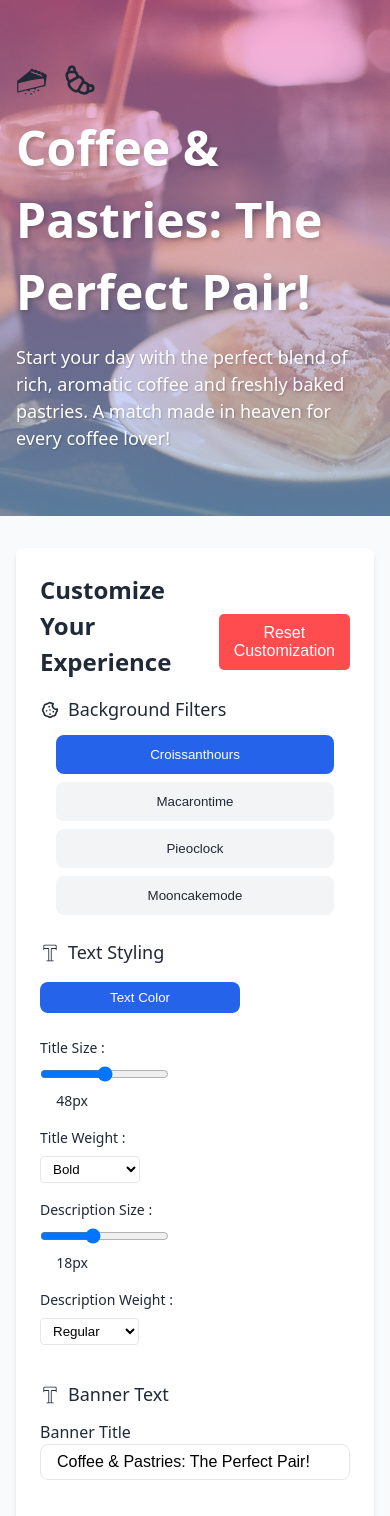
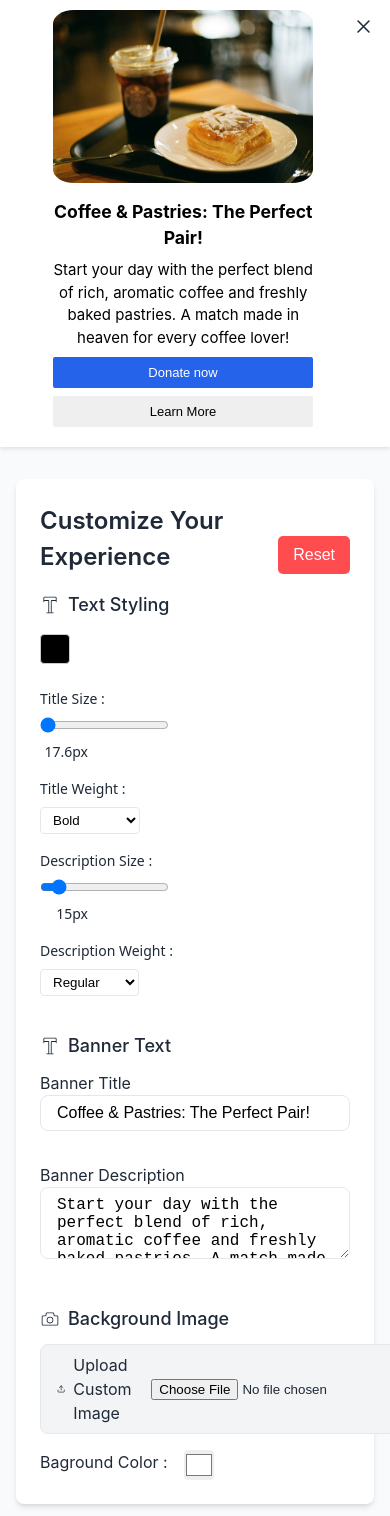
Before and after one commit to nedjwab/interactive-banner, a React (Create React App) app: page / in a window 390 px wide. Shown: the top 1516 px of the page. Built offline with nearby package versions, Linux system fonts and the light colour scheme.

Commit message:
feat: update banner design and add background color picker

```diff
--- a/src/components/Banner/Banner.css
+++ b/src/components/Banner/Banner.css
@@ -15,46 +15,37 @@
 }
 
 body {
-  font-family: system-ui, -apple-system, sans-serif;
+  font-family: -apple-system, BlinkMacSystemFont, 'Segoe UI', Roboto, 'Helvetica Neue', Arial, sans-serif;
+  line-height: 1.5;
   background-color: var(--color-background);
   color: var(--color-text);
-  line-height: 1.5;
 }
 
 /* Banner styles */
 .banner {
   position: relative;
-  width: 100%;
-  min-height: 300px;
-  max-height: 600px;
-  overflow: hidden;
+  background-color: var(--color-background);
+  padding: 10px 40px 12px 16px;
+  font-size: 14px;
+  box-shadow: 0 2px 4px rgba(0, 0, 0, 0.1);
+}
+
+.banner-elements {
+  display: flex;
+  flex-direction: row;
+  margin: 0 11%;
 }
 
 .banner-image {
-  position: absolute;
-  inset: 0;
-  width: 100%;
-  height: 100%;
-  object-fit: cover;
+  width: 14%;
+  border-radius: 8%;
+  margin-right: 30px;
 }
-
-.banner-overlay {
-  position: absolute;
-  inset: 0;
-  transition: var(--transition-default);
-}
-
-.banner-overlay.croissanthours { background: linear-gradient(to bottom, rgba(244, 114, 182, 0.6), rgba(147, 197, 253, 0.6)); }
-.banner-overlay.macarontime { background: linear-gradient(to bottom, rgba(96, 165, 250, 0.6), rgba(191, 219, 254, 0.6)); }
-.banner-overlay.pieoclock { background: linear-gradient(to bottom, rgba(251, 146, 60, 0.6), rgba(168, 85, 247, 0.6)); }
-.banner-overlay.mooncakemode { background: linear-gradient(to bottom, rgba(30, 58, 138, 0.6), rgba(88, 28, 135, 0.6)); }
 
 .banner-content {
   position: relative;
   height: 100%;
-  max-width: 1200px;
-  margin: 0 auto;
-  padding: 64px 16px;
+  max-width: 980px;
   display: flex;
   align-items: center;
 }
@@ -63,26 +54,43 @@ body {
   transition: var(--transition-default);
 }
 
-.banner-icons {
-  display: flex;
-  align-items: center;
-  gap: 16px;
-  margin-bottom: 16px;
-}
-
 .banner-title {
-  font-size: 48px;
+  font-size: 1px;
   font-weight: bold;
-  margin-bottom: 16px;
-  color: var(--color-white);
-  text-shadow: 2px 2px 4px rgba(0, 0, 0, 0.2);
+  margin-bottom: 8px;
+  color: var(--color-primary);
 }
 
 .banner-description {
   font-size: 20px;
+  margin-bottom: 8px;
   max-width: 32rem;
+  color: var(--color-primary);
+}
+
+.buttons {
+  padding: 8px 10px;
+  border-radius: 2px;
+  border: none;
+  font-weight: 500;
+  cursor: pointer;
+  transition: all 0.2s ease;
+  font-size: 13px;
+}
+
+.buttons.donate-button {
+  background-color: var(--color-primary);
+  margin-right: 16px;
   color: var(--color-white);
-  text-shadow: 1px 1px 2px rgba(0, 0, 0, 0.2);
+}
+
+.close-icon {
+  position: absolute;
+  top: 14px;
+  right: 14px;
+  background: none;
+  border: none;
+  cursor: pointer
 }
 
 .controls {
@@ -236,11 +244,12 @@ body {
   margin-top: 16px;
 }
 
-.color-picker-container {
-  position: relative;
-  width: 100%;
-  max-width: 200px;
+.bg-color-controls {
+  display: flex;
+  flex-direction: row;
+  gap: 16px;
 }
+
 
 .color-picker-button {
   width: 100%;
@@ -358,3 +367,47 @@ body {
     min-width: auto;
   }
 }
+@media (max-width: 1024px) {
+  .banner-elements {
+    flex-direction: column;
+    align-items: center;
+  }
+
+  .banner-image {
+    width: 100%;
+    margin-right: 0;
+    margin-bottom: 16px;
+  }
+
+  .banner-content {
+    max-width: 100%;
+    text-align: center;
+  }
+
+  .buttons {
+    width: 100%;
+    margin-bottom: 8px;
+  }
+}
+@media (max-width: 480px) {
+  .banner-elements {
+    flex-direction: column;
+    align-items: center;
+  }
+
+  .banner-image {
+    width: 100%;
+    margin-right: 0;
+    margin-bottom: 16px;
+  }
+
+  .banner-content {
+    max-width: 100%;
+    text-align: center;
+  }
+
+  .buttons {
+    width: 100%;
+    margin-bottom: 8px;
+  }
+}
--- a/src/components/Banner/Banner.jsx
+++ b/src/components/Banner/Banner.jsx
@@ -1,40 +1,29 @@
-import React, { useMemo, useState, useCallback } from 'react';
-import { LuCroissant } from "react-icons/lu";
+import React, { useState, useCallback } from 'react';
 import { CiText,CiCamera } from "react-icons/ci";
 import { LuUpload } from "react-icons/lu";
-import { TbCookie } from "react-icons/tb";
-import { GiPieSlice } from "react-icons/gi";
-import { BsCake2 } from "react-icons/bs";
 import { HexColorPicker } from 'react-colorful';
+import { IoCloseOutline } from "react-icons/io5";
 import coffee from '../../assets/images/coffee.jpg';
-import cup from '../../assets/images/cup.jpg';
-import gateaux from '../../assets/images/gateaux.jpg';
-import sweet from '../../assets/images/sweet.jpg';
 import './Banner.css';
 
 const Banner = () => {
-  const [timeOfDay, setTimeOfDay] = useState('croissanthours');
+
   const [bannerTitle, setBannerTitle] = useState('Coffee & Pastries: The Perfect Pair!');
   const [bannerText, setBannerText] = useState(
     'Start your day with the perfect blend of rich, aromatic coffee and freshly baked pastries. A match made in heaven for every coffee lover!'
   );
-  const [selectedImage, setSelectedImage] = useState(0);
+  const [selectedImage, setSelectedImage] = useState(coffee);
   const [errors, setErrors] = useState({ title: '', text: '' });
-  const [textColor, setTextColor] = useState('#ffffff');
-  const [fontSize, setFontSize] = useState({ title: 48, description: 18 });
+  const [textColor, setTextColor] = useState('#000000');
+  const [fontSize, setFontSize] = useState({ title: 17.6, description: 15 });
   const [fontWeight, setFontWeight] = useState({ title: 700, description: 400 });
   const [customImage, setCustomImage] = useState(null);
   const [showColorPicker, setShowColorPicker] = useState(false);
   const [bgColor, setBgColor] = useState('#ffffff');
   const [showBgColorPicker, setShowBgColorPicker] = useState(false);
-  const images = [coffee, cup, gateaux, sweet];
+  const [isVisible, setIsVisible] = useState(true);
 
-  const CakeIcon = useMemo(() => ({
-    croissanthours: LuCroissant,
-    macarontime: TbCookie,
-    pieoclock: GiPieSlice,
-    mooncakemode: BsCake2
-  }[timeOfDay]), [timeOfDay]);
+
 
   const handleImageUpload = useCallback((e) => {
     const file = e.target.files?.[0];
@@ -67,34 +56,37 @@ const Banner = () => {
     setErrors((prev) => ({ ...prev, text: '' }));
   };
 
+  const handleCloseBanner = () => {
+    setIsVisible(!isVisible);
+  }
+
   const resetBanner = () => {
-    setTimeOfDay('croissanthours');
     setBannerTitle('Coffee & Pastries: The Perfect Pair!');
     setBannerText('Start your day with the perfect blend of rich, aromatic coffee and freshly baked pastries. A match made in heaven for every coffee lover!');
-    setSelectedImage(0);
+    setSelectedImage(coffee);
     setCustomImage(null);
     setErrors({ title: '', text: '' });
-    setTextColor('#ffffff');
-    setFontSize({ title: 48, description: 18 });
+    setTextColor('#000000');
+    setFontSize({ title: 18, description: 16 });
     setFontWeight({ title: 700, description: 400 });
     setShowColorPicker(false);
+    setBgColor('#ffffff');
   };
 
   return (
+    <>
+
     <div>
-      <div className="banner">
+    {isVisible && (
+      <div className="banner" style={{ backgroundColor: bgColor }}>
+        <div className='banner-elements' >
         <img
-          src={customImage || images[selectedImage]}
-          alt="Banner background"
+          src={customImage || selectedImage}
+          alt="Coffee image"
           className="banner-image"
         />
-        <div className={`banner-overlay ${timeOfDay}`} />
         <div className="banner-content" data-aos="fade-up-right">
           <div className="banner-text">
-            <div className="banner-icons">
-              <GiPieSlice className="icon large" />
-              <CakeIcon className="icon large" />
-            </div>
             <h1
               className="banner-title animate__animated animate__bounceInLeft"
               style={{
@@ -115,34 +107,22 @@ const Banner = () => {
             >
               {bannerText}
             </p>
+            <button className='buttons donate-button'>Donate now</button>
+            <button className='buttons more-bitton'>Learn More</button>
           </div>
+
+        </div>
+        <IoCloseOutline className='close-icon ' fontSize={"25px"} onClick={handleCloseBanner}/>
         </div>
       </div>
-
+       )}
       <div className="controls">
         <div className="controls-panel">
           <div className='controls-header'>
           <h2 className="controls-title">Customize Your Experience</h2>
           <button className="reset-button" onClick={resetBanner}>
-            Reset Customization
+            Reset
           </button>
-          </div>
-
-          <div className="control-section">
-            <h3 className="control-heading">
-              <TbCookie className="icon" /> Background Filters
-            </h3>
-            <div className="time-buttons">
-              {['croissanthours', 'macarontime', 'pieoclock', 'mooncakemode'].map((time) => (
-                <button
-                  key={time}
-                  onClick={() => setTimeOfDay(time)}
-                  className={`time-button ${timeOfDay === time ? 'active' : ''}`}
-                >
-                  {time.charAt(0).toUpperCase() + time.slice(1)}
-                </button>
-              ))}
-            </div>
           </div>
 
           <div className="control-section">
@@ -150,16 +130,18 @@ const Banner = () => {
               <CiText className="icon" /> Text Styling
             </h3>
             <div className="text-controls">
-              <div className="color-picker-container">
-                <button
-                  className="color-picker-button"
-                  onClick={() => setShowColorPicker(!showColorPicker)}
-                >
-                  Text Color
-                </button>
+              <div className="color-picker-container" style={{ position: "relative" }}>
+              <div
+                className="color-picker-square"
+                style={{ backgroundColor: textColor, width: "30px", height: "30px", borderRadius: "4px", cursor: "pointer", border: "1px solid #ccc" }}
+                onClick={() => {
+                  setShowColorPicker(!showColorPicker);
+                  setShowBgColorPicker(false);
+                }}
+              ></div>
                 {showColorPicker && (
                   <div className="color-picker-popup">
-                    <HexColorPicker color={textColor} onChange={setTextColor} />
+                    <HexColorPicker color={textColor} onChange={setTextColor} onMouseUp={() => setShowColorPicker(false)} />
                   </div>
                 )}
               </div>
@@ -269,28 +251,16 @@ const Banner = () => {
                 />
               </label>
             </div>
-            <div className="image-grid">
-              {images.map((image, index) => (
-                <button
-                  key={index}
-                  onClick={() => {
-                    setSelectedImage(index);
-                    setCustomImage(null);
-                  }}
-                  className={`image-button ${selectedImage === index && !customImage ? 'selected' : ''}`}
-                  data-aos="flip-right"
-                >
-                  <img
-                    src={image}
-                    alt={`Travel scene ${index + 1}`}
-                  />
-                </button>
-              ))}
+            <div className="bg-color-controls" style={{ position: "relative" }}>
+              <p>Baground Color :</p>
+              <input  style={{ width: "30px", height: "30px", borderRadius: "4px", cursor: "pointer", border: "none" }} type='color' value={bgColor} onChange={(e) => setBgColor(e.target.value)} />
             </div>
           </div>
         </div>
       </div>
     </div>
+
+   </>
   );
 }
 
```
